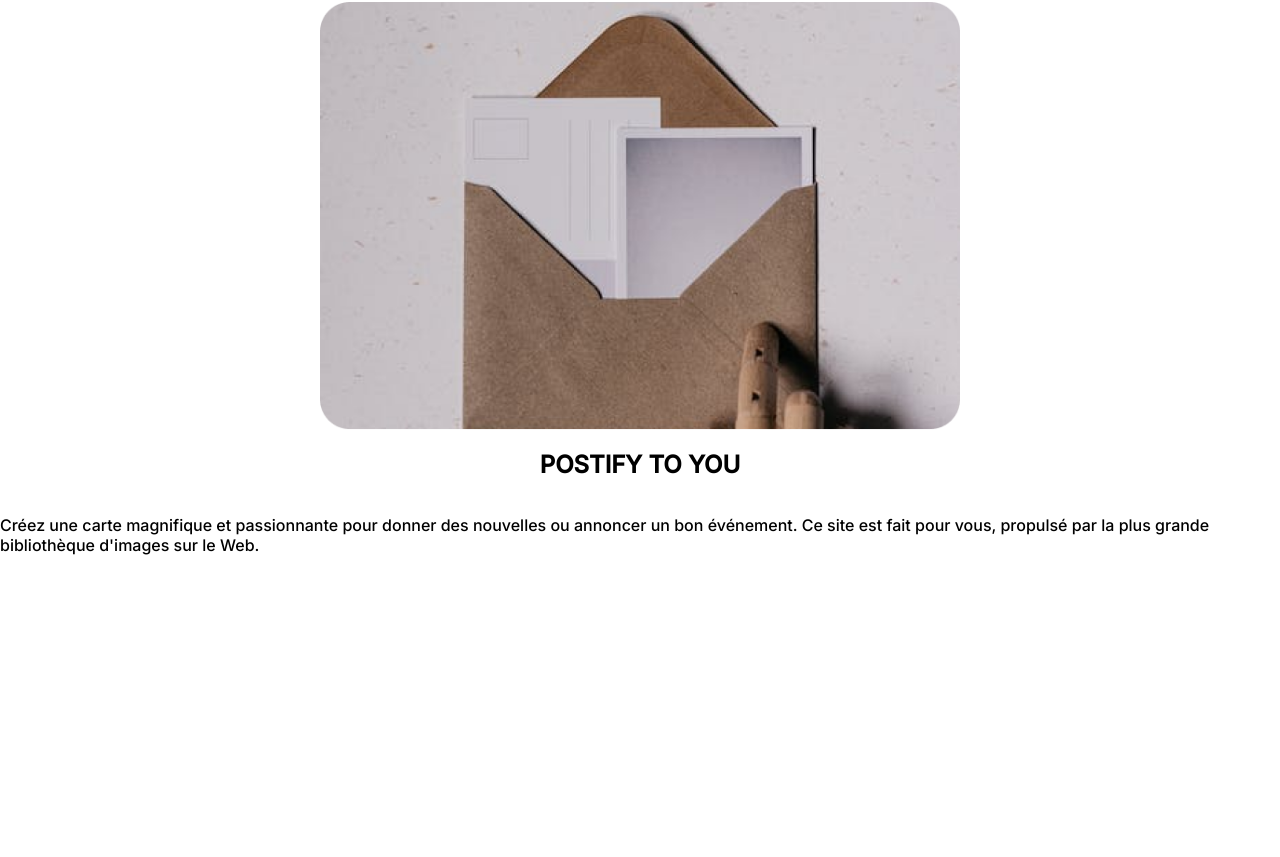
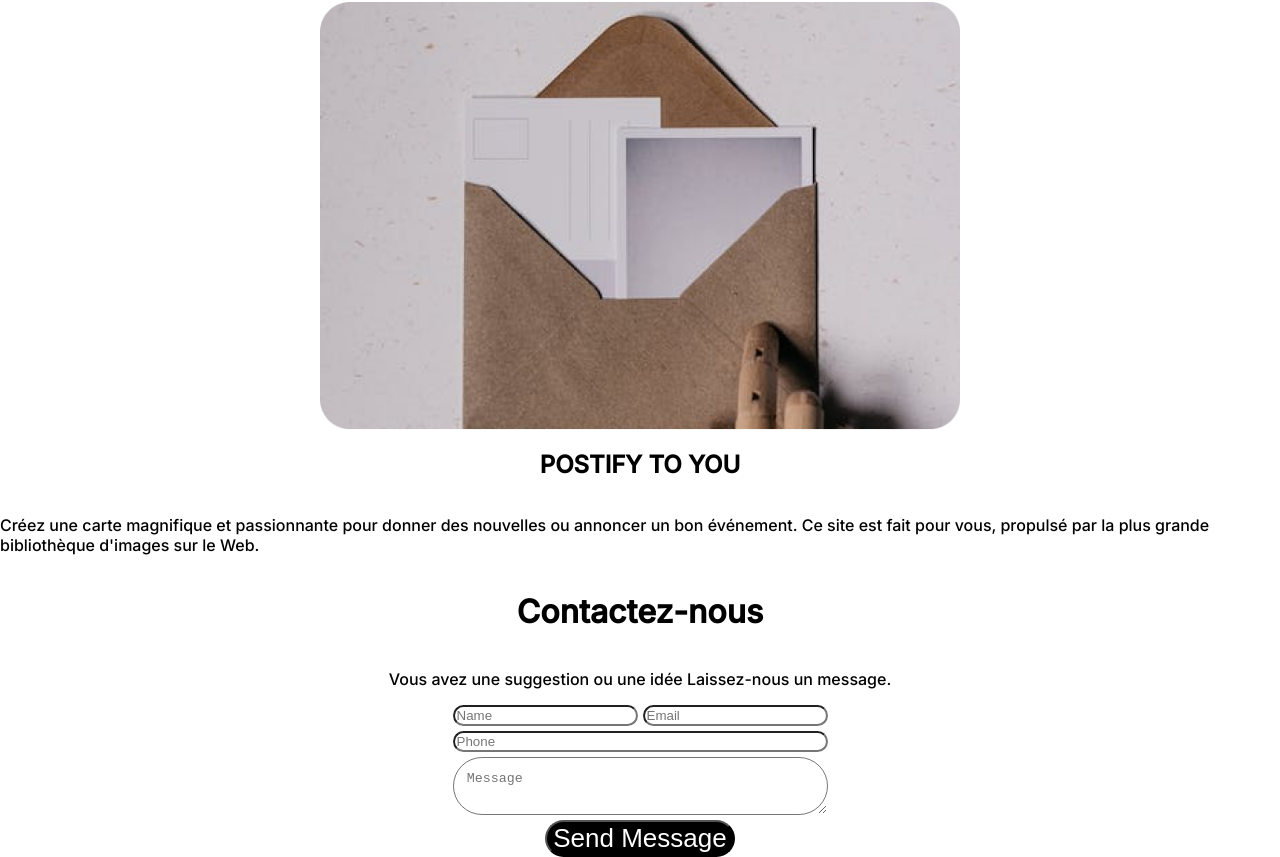
Before and after one commit to WildCodeSchool-2023-09/JS-RemoteFR-CrewStillant-P2-Postify, a React (Vite) app in the folder frontend/: page / in a window 1280 px wide. Shown: the part 165-1022 px from the top of the page. Before the commit the page ends 800 px from the top, so only its background shows below. Built offline with nearby package versions, Linux system fonts and the light colour scheme; no server answers; a web font is replaced by a local one.

Commit message:
Created form

```diff
--- a/frontend/package.json
+++ b/frontend/package.json
@@ -24,7 +24,7 @@
     "vite": "^4.4.7"
   },
   "lint-staged": {
-    "*": "prettier --check",
+    "*.jsx": "prettier --check",
     "*.jsx": "eslint"
   }
 }
--- a/frontend/src/App.jsx
+++ b/frontend/src/App.jsx
@@ -3,6 +3,7 @@ import "./App.css";
 import HeaderText from "./components/HeaderText";
 import MidSection from "./components/MidSection";
 import CardGeneration from "./components/CardGeneration";
+import Form from "./components/Form";
 
 function App() {
   const [data, setData] = useState(null);
@@ -32,6 +33,7 @@ function App() {
       </div>
       <CardGeneration />
       <MidSection />
+      <Form />
     </div>
   );
 }
--- /dev/null
+++ b/frontend/src/components/Form.css
@@ -0,0 +1,49 @@
+.form {
+  display: flex;
+  flex-direction: column;
+  align-items: center;
+}
+
+.input {
+  display: flex;
+  flex-direction: column;
+}
+
+.coordinates {
+  display: flex;
+  flex-direction: row;
+  justify-content: center;
+  margin-bottom: 5px;
+}
+
+.name {
+  border-radius: 40px;
+  margin-right: 5px;
+}
+
+.email {
+  border-radius: 40px;
+}
+
+.phone {
+  border-radius: 40px;
+  margin-bottom: 5px;
+}
+
+.message {
+  border-radius: 40px;
+  margin-bottom: 5px;
+  padding: 1em;
+  resize: vertical;
+}
+
+.button {
+  display: flex;
+  justify-content: center;
+}
+
+.button button {
+  border-radius: 40px;
+  background-color: black;
+  color: white;
+}
--- /dev/null
+++ b/frontend/src/components/Form.jsx
@@ -0,0 +1,24 @@
+import React from "react";
+import "./Form.css";
+
+function Form() {
+  return (
+    <div className="form">
+      <h1>Contactez-nous</h1>
+      <p>Vous avez une suggestion ou une idée Laissez-nous un message.</p>
+      <div className="input">
+        <div className="coordinates">
+          <input className="name" type="text" placeholder="Name" />
+          <input className="email" type="email" placeholder="Email" />
+        </div>
+        <input className="phone" type="text" placeholder="Phone" />
+        <textarea className="message" type="text" placeholder="Message" />
+        <div className="button">
+          <button type="button">Send Message</button>
+        </div>
+      </div>
+    </div>
+  );
+}
+
+export default Form;
```
